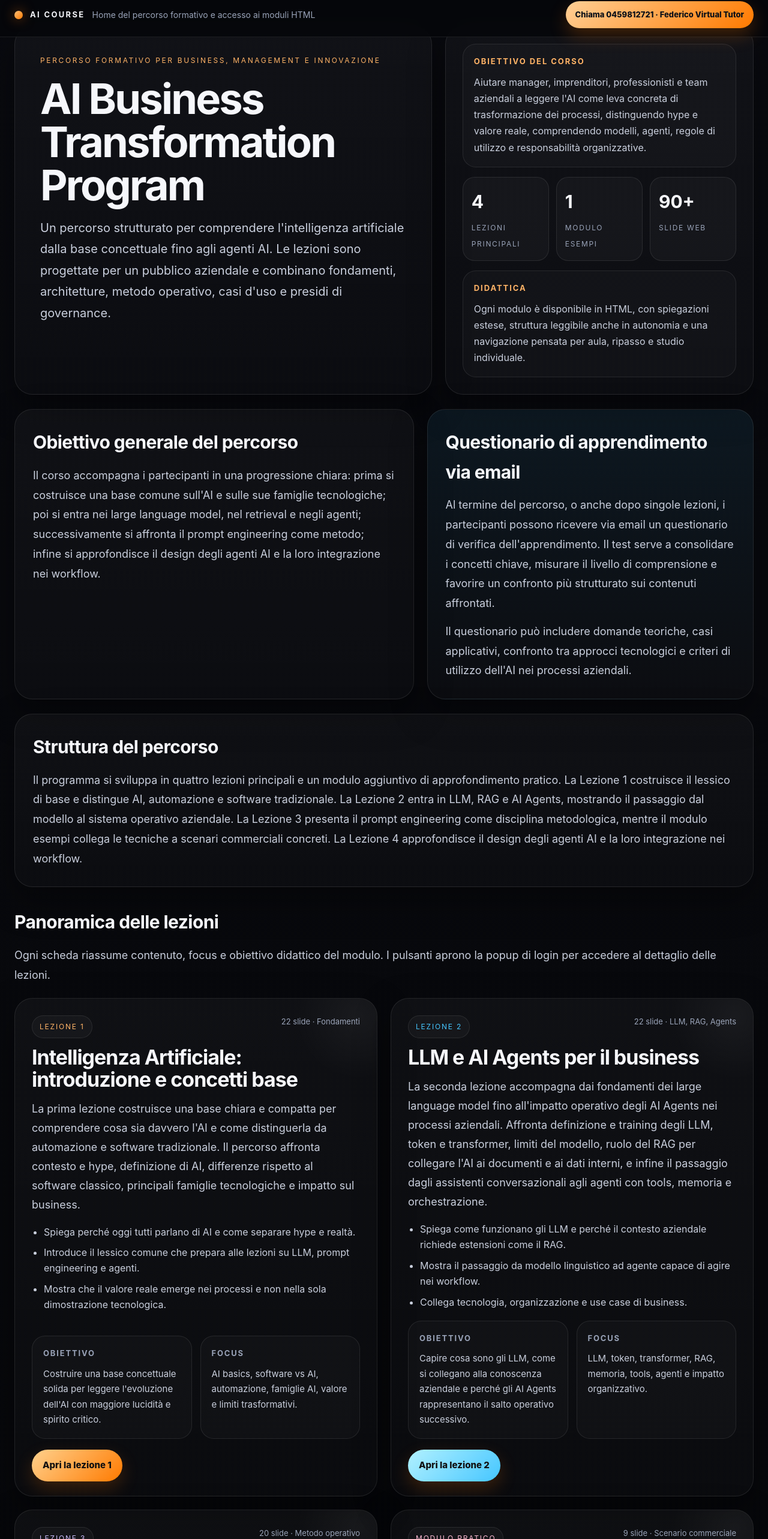
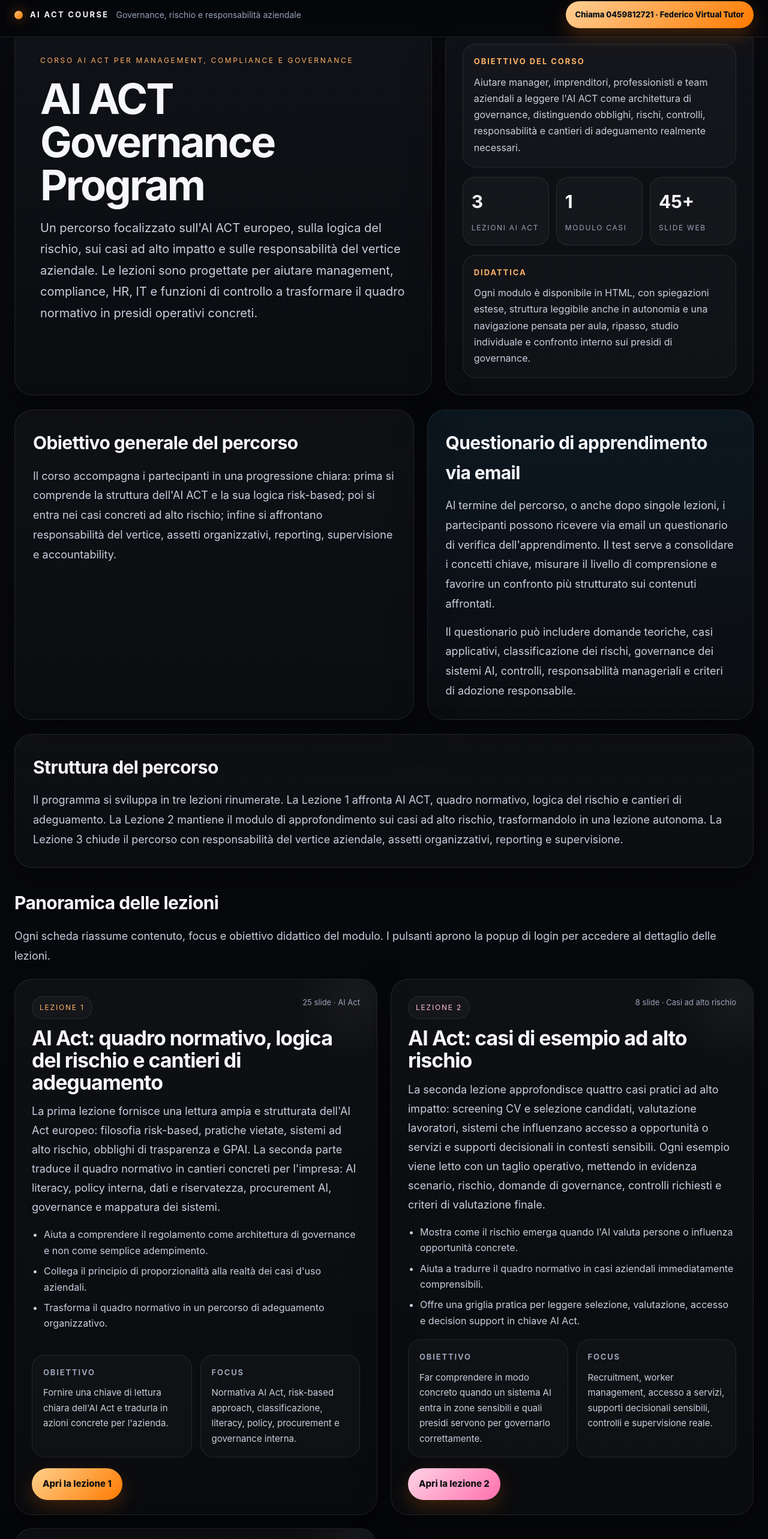
Before and after one commit to bellorio-gianni/test_sito_terabrain, a Next.js app: page /course_ai_course in a window 1280 px wide. Shown: the part 160-2726 px from the top of the page at 60% size. Built offline with nearby package versions, Linux system fonts and the light colour scheme.

Commit message:
Update courses page for AI Act program

```diff
--- a/app/course_ai_course/page.tsx
+++ b/app/course_ai_course/page.tsx
@@ -1,84 +1,51 @@
 const lessons = [
   {
     badge: "Lezione 1",
-    meta: "22 slide · Fondamenti",
+    meta: "25 slide · AI Act",
     theme: "theme-orange",
-    title: "Intelligenza Artificiale: introduzione e concetti base",
+    title: "AI Act: quadro normativo, logica del rischio e cantieri di adeguamento",
     summary:
-      "La prima lezione costruisce una base chiara e compatta per comprendere cosa sia davvero l'AI e come distinguerla da automazione e software tradizionale. Il percorso affronta contesto e hype, definizione di AI, differenze rispetto al software classico, principali famiglie tecnologiche e impatto sul business.",
+      "La prima lezione fornisce una lettura ampia e strutturata dell'AI Act europeo: filosofia risk-based, pratiche vietate, sistemi ad alto rischio, obblighi di trasparenza e GPAI. La seconda parte traduce il quadro normativo in cantieri concreti per l'impresa: AI literacy, policy interna, dati e riservatezza, procurement AI, governance e mappatura dei sistemi.",
     bullets: [
-      "Spiega perché oggi tutti parlano di AI e come separare hype e realtà.",
-      "Introduce il lessico comune che prepara alle lezioni su LLM, prompt engineering e agenti.",
-      "Mostra che il valore reale emerge nei processi e non nella sola dimostrazione tecnologica."
+      "Aiuta a comprendere il regolamento come architettura di governance e non come semplice adempimento.",
+      "Collega il principio di proporzionalità alla realtà dei casi d'uso aziendali.",
+      "Trasforma il quadro normativo in un percorso di adeguamento organizzativo."
     ],
-    objective: "Costruire una base concettuale solida per leggere l'evoluzione dell'AI con maggiore lucidità e spirito critico.",
-    focus: "AI basics, software vs AI, automazione, famiglie AI, valore e limiti trasformativi.",
+    objective: "Fornire una chiave di lettura chiara dell'AI Act e tradurla in azioni concrete per l'azienda.",
+    focus: "Normativa AI Act, risk-based approach, classificazione, literacy, policy, procurement e governance interna.",
     actions: ["Apri la lezione 1"]
   },
   {
     badge: "Lezione 2",
-    meta: "22 slide · LLM, RAG, Agents",
-    theme: "theme-cyan",
-    title: "LLM e AI Agents per il business",
+    meta: "8 slide · Casi ad alto rischio",
+    theme: "theme-rose",
+    title: "AI Act: casi di esempio ad alto rischio",
     summary:
-      "La seconda lezione accompagna dai fondamenti dei large language model fino all'impatto operativo degli AI Agents nei processi aziendali. Affronta definizione e training degli LLM, token e transformer, limiti del modello, ruolo del RAG per collegare l'AI ai documenti e ai dati interni, e infine il passaggio dagli assistenti conversazionali agli agenti con tools, memoria e orchestrazione.",
+      "La seconda lezione approfondisce quattro casi pratici ad alto impatto: screening CV e selezione candidati, valutazione lavoratori, sistemi che influenzano accesso a opportunità o servizi e supporti decisionali in contesti sensibili. Ogni esempio viene letto con un taglio operativo, mettendo in evidenza scenario, rischio, domande di governance, controlli richiesti e criteri di valutazione finale.",
     bullets: [
-      "Spiega come funzionano gli LLM e perché il contesto aziendale richiede estensioni come il RAG.",
-      "Mostra il passaggio da modello linguistico ad agente capace di agire nei workflow.",
-      "Collega tecnologia, organizzazione e use case di business."
+      "Mostra come il rischio emerga quando l'AI valuta persone o influenza opportunità concrete.",
+      "Aiuta a tradurre il quadro normativo in casi aziendali immediatamente comprensibili.",
+      "Offre una griglia pratica per leggere selezione, valutazione, accesso e decision support in chiave AI Act."
     ],
-    objective:
-      "Capire cosa sono gli LLM, come si collegano alla conoscenza aziendale e perché gli AI Agents rappresentano il salto operativo successivo.",
-    focus: "LLM, token, transformer, RAG, memoria, tools, agenti e impatto organizzativo.",
+    objective: "Far comprendere in modo concreto quando un sistema AI entra in zone sensibili e quali presidi servono per governarlo correttamente.",
+    focus: "Recruitment, worker management, accesso a servizi, supporti decisionali sensibili, controlli e supervisione reale.",
     actions: ["Apri la lezione 2"]
   },
   {
     badge: "Lezione 3",
-    meta: "20 slide · Metodo operativo",
-    theme: "theme-violet",
-    title: "Prompt Engineering per il business",
+    meta: "14 slide · Executive governance",
+    theme: "theme-cyan",
+    title: "AI e responsabilità del vertice aziendale",
     summary:
-      "Questa lezione presenta il prompt engineering come disciplina progettuale, non come semplice tecnica di scrittura. Vengono affrontati fondamenti, struttura pratica dei prompt, tecniche operative, errori più comuni, best practice ed esempi di impiego in contesto business, con un messaggio centrale: la qualità dell'output dipende dalla qualità dell'input.",
+      "La terza lezione è dedicata a CEO, Direzione Generale e Consiglio di Amministrazione. Analizza il rapporto tra AI, assetti organizzativi, rischio, responsabilità e doveri di supervisione, con un taglio executive e non tecnico. Il focus è sul ruolo del vertice nel pretendere visibilità, attivare presidi, strutturare il reporting e rendere l'adozione dell'AI difendibile nel tempo.",
     bullets: [
-      "Mostra che un prompt efficace assomiglia più a un brief strutturato che a una domanda generica.",
-      "Introduce metodo, contesto, formato e criteri di controllo per ottenere risultati più affidabili.",
-      "Collega i prompt ai workflow e agli AI Agents, non solo alla chat."
+      "Chiarisce perché l'AI sale automaticamente al livello della governance.",
+      "Mostra come leggere il tema in termini di assetti, controlli, reporting e accountability.",
+      "Aiuta il vertice a capire quali domande porre e quali presidi richiedere."
     ],
-    objective: "Capire come progettare prompt efficaci per ottenere output più affidabili, controllabili e utili nei processi aziendali.",
-    focus: "Fondamenti del prompt engineering, struttura dei prompt, tecniche operative, best practice e casi d'uso business.",
-    actions: ["Apri la lezione 3", "Apri il modulo esempi"]
-  },
-  {
-    badge: "Modulo pratico",
-    meta: "9 slide · Scenario commerciale",
-    theme: "theme-rose",
-    title: "Esempi di Prompt Engineering in area commerciale",
-    summary:
-      "Questo modulo aggiuntivo utilizza un unico scenario sales per confrontare tecniche diverse di prompting e rendere immediatamente visibili differenze di logica, controllo e risultato atteso. È pensato come laboratorio pratico di accompagnamento alla Lezione 3.",
-    bullets: [
-      "Confronta più tecniche sullo stesso contesto commerciale.",
-      "Aiuta a capire quando usare prompt zero-shot, strutturati e orientati al controllo.",
-      "Traduce il metodo in casi d'uso concreti per attività sales."
-    ],
-    objective: "Rendere immediatamente operative le tecniche di prompting, mostrando l'effetto che struttura e contesto hanno sul risultato.",
-    focus: "Esempi sales, confronto tra tecniche, scenario unico, orientamento al business.",
-    actions: ["Apri il modulo esempi"]
-  },
-  {
-    badge: "Lezione 4",
-    meta: "23 slide · Agent Design",
-    theme: "theme-green",
-    title: "AI Agents e progettazione di sistemi operativi agentici",
-    summary:
-      "La quarta lezione porta il corso dal prompt al sistema. Spiega come progettare AI Agents operativi nei processi aziendali, distinguendo LLM, assistente conversazionale e agente vero e proprio. Approfondisce componenti dell'agente, memoria, tools, regole, workflow, controllo, logiche mono-agent e multi-agent, con un forte orientamento all'esecuzione di attività reali.",
-    bullets: [
-      "Chiarisce il salto dalla conversazione con l'AI all'esecuzione di compiti concreti.",
-      "Mostra quali componenti servono a un agente per lavorare davvero nei processi.",
-      "Introduce la progettazione di workflow agentici e il tema della governance operativa."
-    ],
-    objective: "Capire come unire modello, dati, memoria, strumenti e regole in un sistema AI realmente operativo.",
-    focus: "AI Agents, tools, memoria, guardrail, workflow, orchestrazione e use case enterprise.",
-    actions: ["Apri la lezione 4"]
+    objective: "Aiutare il vertice a comprendere responsabilità, rischi e leve di governo nell'onboarding dell'AI nei processi aziendali.",
+    focus: "CEO, CdA, supervisione, responsabilità, reporting, assetti organizzativi e presidio del rischio.",
+    actions: ["Apri la lezione 3"]
   }
 ];
 
@@ -89,8 +56,8 @@ export default function CourseAiCoursePage() {
         <div className="course-topbar-inner">
           <div className="course-brand">
             <div className="course-brand-dot" />
-            <strong>AI COURSE</strong>
-            <span>Home del percorso formativo e accesso ai moduli HTML</span>
+            <strong>AI ACT COURSE</strong>
+            <span>Governance, rischio e responsabilità aziendale</span>
           </div>
           <a className="course-voice-cta" href="tel:0459812721">
             Chiama 0459812721 · Federico Virtual Tutor
@@ -101,33 +68,33 @@ export default function CourseAiCoursePage() {
       <section className="course-hero">
         <div className="course-hero-grid">
           <div className="course-hero-main">
-            <div className="course-kicker">Percorso formativo per business, management e innovazione</div>
-            <h1>AI Business Transformation Program</h1>
+            <div className="course-kicker">Corso AI ACT per management, compliance e governance</div>
+            <h1>AI ACT Governance Program</h1>
             <p className="course-lead">
-              Un percorso strutturato per comprendere l'intelligenza artificiale dalla base concettuale fino agli agenti AI. Le lezioni
-              sono progettate per un pubblico aziendale e combinano fondamenti, architetture, metodo operativo, casi d'uso e presidi di
-              governance.
+              Un percorso focalizzato sull'AI ACT europeo, sulla logica del rischio, sui casi ad alto impatto e sulle responsabilità del
+              vertice aziendale. Le lezioni sono progettate per aiutare management, compliance, HR, IT e funzioni di controllo a trasformare
+              il quadro normativo in presidi operativi concreti.
             </p>
           </div>
           <div className="course-hero-side">
             <div className="course-side-box">
               <h3>Obiettivo del corso</h3>
               <p>
-                Aiutare manager, imprenditori, professionisti e team aziendali a leggere l'AI come leva concreta di trasformazione dei
-                processi, distinguendo hype e valore reale, comprendendo modelli, agenti, regole di utilizzo e responsabilità organizzative.
+                Aiutare manager, imprenditori, professionisti e team aziendali a leggere l'AI ACT come architettura di governance, distinguendo
+                obblighi, rischi, controlli, responsabilità e cantieri di adeguamento realmente necessari.
               </p>
             </div>
             <div className="course-stats">
               <div className="course-stat">
-                <strong>4</strong>
-                <span>Lezioni principali</span>
+                <strong>3</strong>
+                <span>Lezioni AI ACT</span>
               </div>
               <div className="course-stat">
                 <strong>1</strong>
-                <span>Modulo esempi</span>
+                <span>Modulo casi</span>
               </div>
               <div className="course-stat">
-                <strong>90+</strong>
+                <strong>45+</strong>
                 <span>Slide web</span>
               </div>
             </div>
@@ -135,7 +102,7 @@ export default function CourseAiCoursePage() {
               <h3>Didattica</h3>
               <p>
                 Ogni modulo è disponibile in HTML, con spiegazioni estese, struttura leggibile anche in autonomia e una navigazione pensata
-                per aula, ripasso e studio individuale.
+                per aula, ripasso, studio individuale e confronto interno sui presidi di governance.
               </p>
             </div>
           </div>
@@ -146,9 +113,9 @@ export default function CourseAiCoursePage() {
         <div className="course-goal-box">
           <h2>Obiettivo generale del percorso</h2>
           <p>
-            Il corso accompagna i partecipanti in una progressione chiara: prima si costruisce una base comune sull'AI e sulle sue famiglie
-            tecnologiche; poi si entra nei large language model, nel retrieval e negli agenti; successivamente si affronta il prompt
-            engineering come metodo; infine si approfondisce il design degli agenti AI e la loro integrazione nei workflow.
+            Il corso accompagna i partecipanti in una progressione chiara: prima si comprende la struttura dell'AI ACT e la sua logica
+            risk-based; poi si entra nei casi concreti ad alto rischio; infine si affrontano responsabilità del vertice, assetti organizzativi,
+            reporting, supervisione e accountability.
           </p>
         </div>
         <div className="course-notice-box">
@@ -159,8 +126,8 @@ export default function CourseAiCoursePage() {
             più strutturato sui contenuti affrontati.
           </p>
           <p>
-            Il questionario può includere domande teoriche, casi applicativi, confronto tra approcci tecnologici e criteri di utilizzo
-            dell'AI nei processi aziendali.
+            Il questionario può includere domande teoriche, casi applicativi, classificazione dei rischi, governance dei sistemi AI, controlli,
+            responsabilità manageriali e criteri di adozione responsabile.
           </p>
         </div>
       </section>
@@ -169,11 +136,9 @@ export default function CourseAiCoursePage() {
         <div className="course-path-box">
           <h2>Struttura del percorso</h2>
           <p>
-            Il programma si sviluppa in quattro lezioni principali e un modulo aggiuntivo di approfondimento pratico. La Lezione 1 costruisce
-            il lessico di base e distingue AI, automazione e software tradizionale. La Lezione 2 entra in LLM, RAG e AI Agents, mostrando il
-            passaggio dal modello al sistema operativo aziendale. La Lezione 3 presenta il prompt engineering come disciplina metodologica,
-            mentre il modulo esempi collega le tecniche a scenari commerciali concreti. La Lezione 4 approfondisce il design degli agenti AI
-            e la loro integrazione nei workflow.
+            Il programma si sviluppa in tre lezioni rinumerate. La Lezione 1 affronta AI ACT, quadro normativo, logica del rischio e cantieri
+            di adeguamento. La Lezione 2 mantiene il modulo di approfondimento sui casi ad alto rischio, trasformandolo in una lezione autonoma.
+            La Lezione 3 chiude il percorso con responsabilità del vertice aziendale, assetti organizzativi, reporting e supervisione.
           </p>
         </div>
       </section>
@@ -223,7 +188,7 @@ export default function CourseAiCoursePage() {
         </div>
       </section>
 
-      <div className="course-footer">Home page del corso AI · panoramica delle lezioni, obiettivi formativi e accesso riservato ai moduli HTML.</div>
+      <div className="course-footer">Home page del corso AI ACT · panoramica delle lezioni, obiettivi formativi e accesso riservato ai moduli HTML.</div>
     </div>
   );
 }
```
